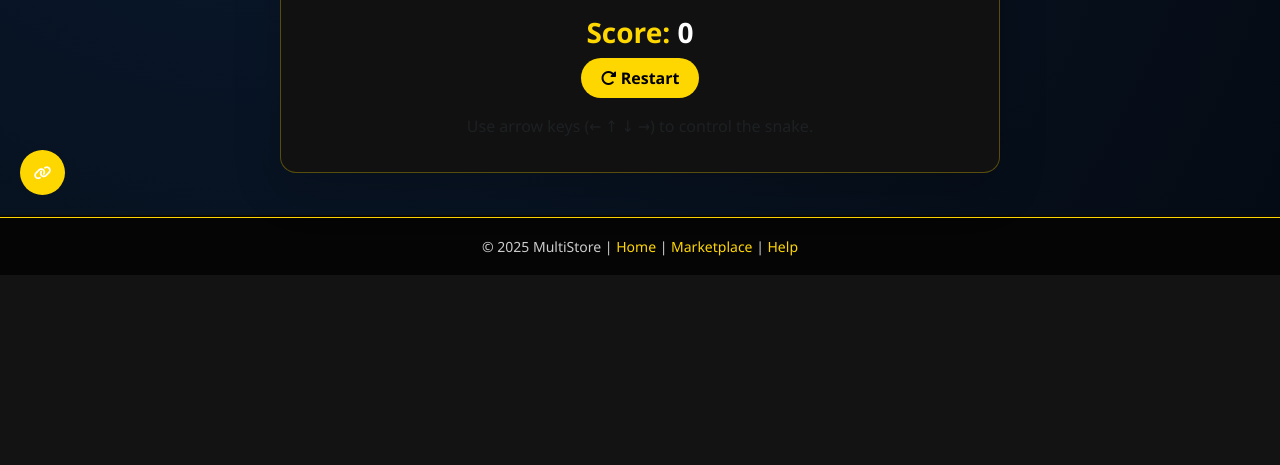
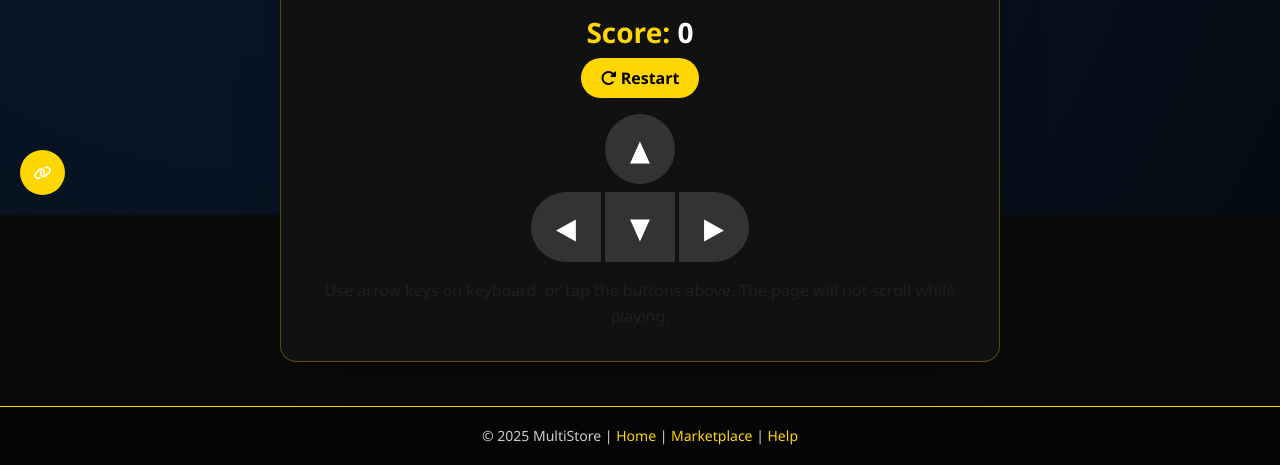
Before and after one commit to nexoratechv1-ctrl/Stocksmart-v2, a Flask app: page /snake in a window 1280 px wide. Shown: the part 585-1050 px from the top of the page. Before the commit the page ends 860 px from the top, so only its background shows below. Run offline with Flask 3, Linux system fonts and the light colour scheme.

Commit message:
Update snake.html

```diff
--- a/templates/snake.html
+++ b/templates/snake.html
@@ -11,12 +11,26 @@
         <div class="col-md-8 text-center">
             <div class="card shadow-lg">
                 <div class="card-body">
-                    <canvas id="snakeCanvas" width="400" height="400" class="border rounded mx-auto d-block" style="background-color: #111;"></canvas>
+                    <canvas id="snakeCanvas" width="400" height="400" class="border rounded mx-auto d-block" style="background-color: #111; max-width: 100%; height: auto; touch-action: none;"></canvas>
                     <div class="mt-3">
                         <h3>Score: <span id="score">0</span></h3>
                         <button id="restartBtn" class="btn btn-primary"><i class="fas fa-redo-alt"></i> Restart</button>
                     </div>
-                    <p class="mt-3 text-muted">Use arrow keys (← ↑ ↓ →) to control the snake.</p>
+
+                    <!-- On‑screen control buttons (touch‑friendly, no scroll) -->
+                    <div class="d-flex justify-content-center mt-3">
+                        <div class="btn-group" role="group">
+                            <button class="btn btn-dark control-btn" data-dir="UP" style="touch-action: manipulation;">▲</button>
+                        </div>
+                    </div>
+                    <div class="d-flex justify-content-center mt-2">
+                        <div class="btn-group" role="group">
+                            <button class="btn btn-dark control-btn" data-dir="LEFT" style="touch-action: manipulation;">◀</button>
+                            <button class="btn btn-dark control-btn" data-dir="DOWN" style="touch-action: manipulation;">▼</button>
+                            <button class="btn btn-dark control-btn" data-dir="RIGHT" style="touch-action: manipulation;">▶</button>
+                        </div>
+                    </div>
+                    <p class="mt-3 text-muted">Use arrow keys on keyboard, or tap the buttons above. The page will not scroll while playing.</p>
                 </div>
             </div>
         </div>
@@ -142,9 +156,9 @@
             draw();
         }
 
+        // Keyboard controls with scroll prevention
         function handleKeydown(e) {
             const key = e.key;
-            // Prevent page scrolling with arrow keys
             if (key === 'ArrowUp' || key === 'ArrowDown' || key === 'ArrowLeft' || key === 'ArrowRight') {
                 e.preventDefault();
             }
@@ -160,12 +174,37 @@
             }
         }
 
+        // On‑screen button controls (prevent default and touch scrolling)
+        function setupButtons() {
+            const btns = document.querySelectorAll('.control-btn');
+            btns.forEach(btn => {
+                const prevent = function(e) {
+                    e.preventDefault();
+                    e.stopPropagation();
+                    if (!gameRunning) return;
+                    const dir = this.getAttribute('data-dir');
+                    if (dir === 'RIGHT' && direction !== 'LEFT') nextDirection = 'RIGHT';
+                    else if (dir === 'LEFT' && direction !== 'RIGHT') nextDirection = 'LEFT';
+                    else if (dir === 'UP' && direction !== 'DOWN') nextDirection = 'UP';
+                    else if (dir === 'DOWN' && direction !== 'UP') nextDirection = 'DOWN';
+                };
+                btn.addEventListener('click', prevent);
+                btn.addEventListener('touchstart', prevent, { passive: false });
+            });
+        }
+
+        // Also prevent touch scrolling on canvas
+        canvas.addEventListener('touchstart', function(e) {
+            e.preventDefault();
+        }, { passive: false });
+
         function init() {
             food = randomFood();
             draw();
             if (gameLoop) clearInterval(gameLoop);
             gameLoop = setInterval(update, 100);
             window.addEventListener('keydown', handleKeydown);
+            setupButtons();
             document.getElementById('restartBtn').addEventListener('click', () => {
                 restartGame();
             });
@@ -174,4 +213,32 @@
         init();
     })();
 </script>
+
+<style>
+    .control-btn {
+        font-size: 1.8rem;
+        width: 70px;
+        height: 70px;
+        margin: 0 5px;
+        border-radius: 50%;
+        background-color: #333;
+        color: white;
+        border: none;
+        transition: 0.1s;
+        touch-action: manipulation;  /* prevents zoom on double-tap */
+        user-select: none;
+    }
+    .control-btn:active {
+        transform: scale(0.95);
+        background-color: var(--accent, #ffd700);
+        color: black;
+    }
+    @media (max-width: 500px) {
+        .control-btn {
+            width: 55px;
+            height: 55px;
+            font-size: 1.4rem;
+        }
+    }
+</style>
 {% endblock %}
```
